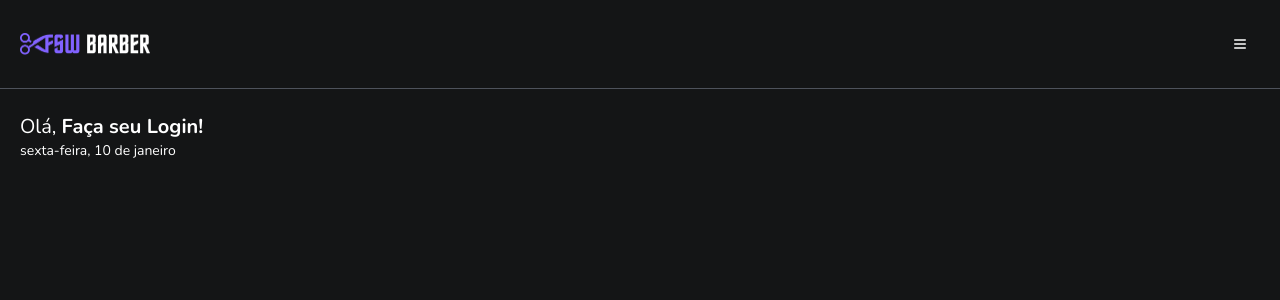
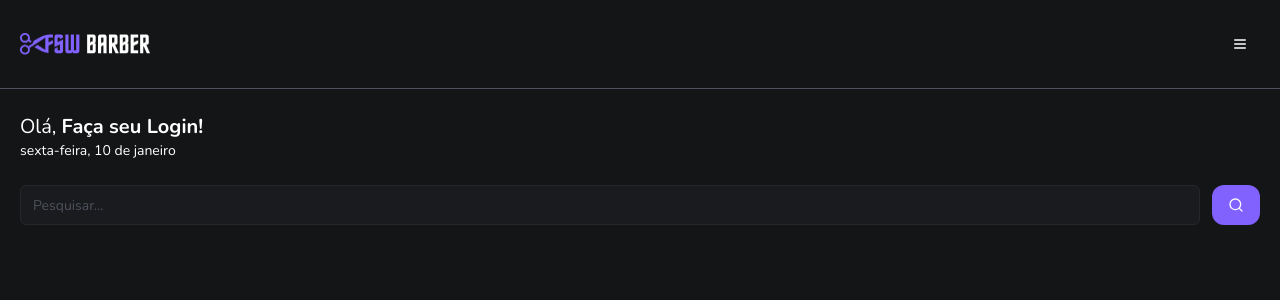
Before and after one commit to ryanolv/fsw-barber, a Next.js app: page / in a window 1280 px wide. Shown: the top 300 px of the page. Built offline with nearby package versions, Linux system fonts and the light colour scheme; no server answers.

Commit message:
feat: add initial Search component

```diff
--- /dev/null
+++ b/app/(home)/_components/search.tsx
@@ -0,0 +1,16 @@
+import { Button } from "@/app/_components/ui/button";
+import { Input } from "@/app/_components/ui/input";
+import { SearchIcon } from "lucide-react";
+
+const Search = () => {
+  return (
+    <div className="flex gap-3 px-5">
+      <Input placeholder="Pesquisar..." />
+      <Button className="rounded-xl">
+        <SearchIcon />
+      </Button>
+    </div>
+  );
+};
+
+export default Search;
--- a/app/(home)/page.tsx
+++ b/app/(home)/page.tsx
@@ -1,11 +1,13 @@
 import Header from "../_components/header";
 import HelloMessage from "./_components/hello-message";
+import Search from "./_components/search";
 
 export default function Home() {
   return (
     <>
       <Header />
       <HelloMessage />
+      <Search />
     </>
   );
 }
--- /dev/null
+++ b/app/_components/ui/input.tsx
@@ -0,0 +1,23 @@
+import * as React from "react";
+
+import { cn } from "@/app/_lib/utils";
+
+const Input = React.forwardRef<HTMLInputElement, React.ComponentProps<"input">>(
+  ({ className, type, ...props }, ref) => {
+    return (
+      <input
+        type={type}
+        className={cn(
+          "flex h-10 w-full rounded-md border border-muted bg-foreground px-3 py-2 text-base ring-offset-muted file:border-0 file:bg-transparent file:text-sm file:font-medium file:text-white placeholder:text-muted-foreground focus-visible:outline-none focus-visible:ring-2 focus-visible:ring-ring focus-visible:ring-offset-2 disabled:cursor-not-allowed disabled:opacity-50 md:text-sm",
+          className,
+        )}
+        style={{ color: "white" }}
+        ref={ref}
+        {...props}
+      />
+    );
+  },
+);
+Input.displayName = "Input";
+
+export { Input };
```
